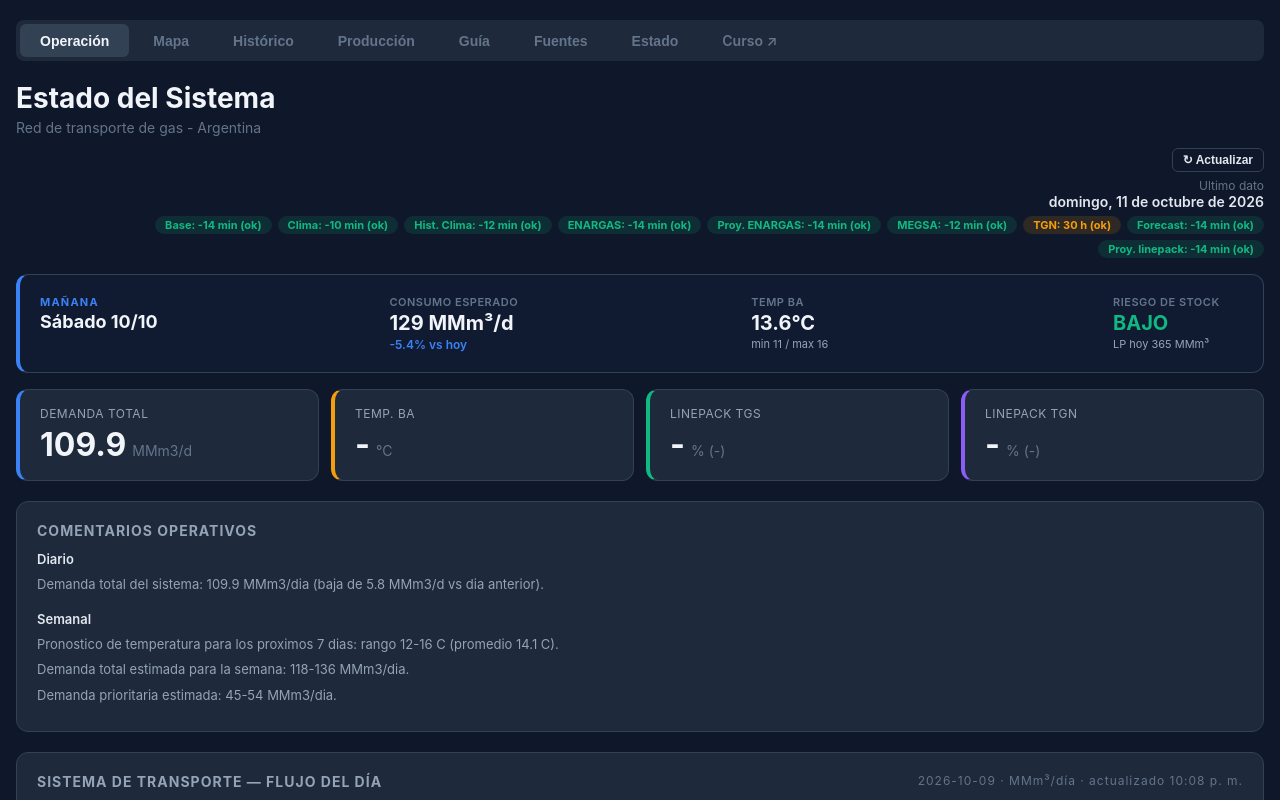
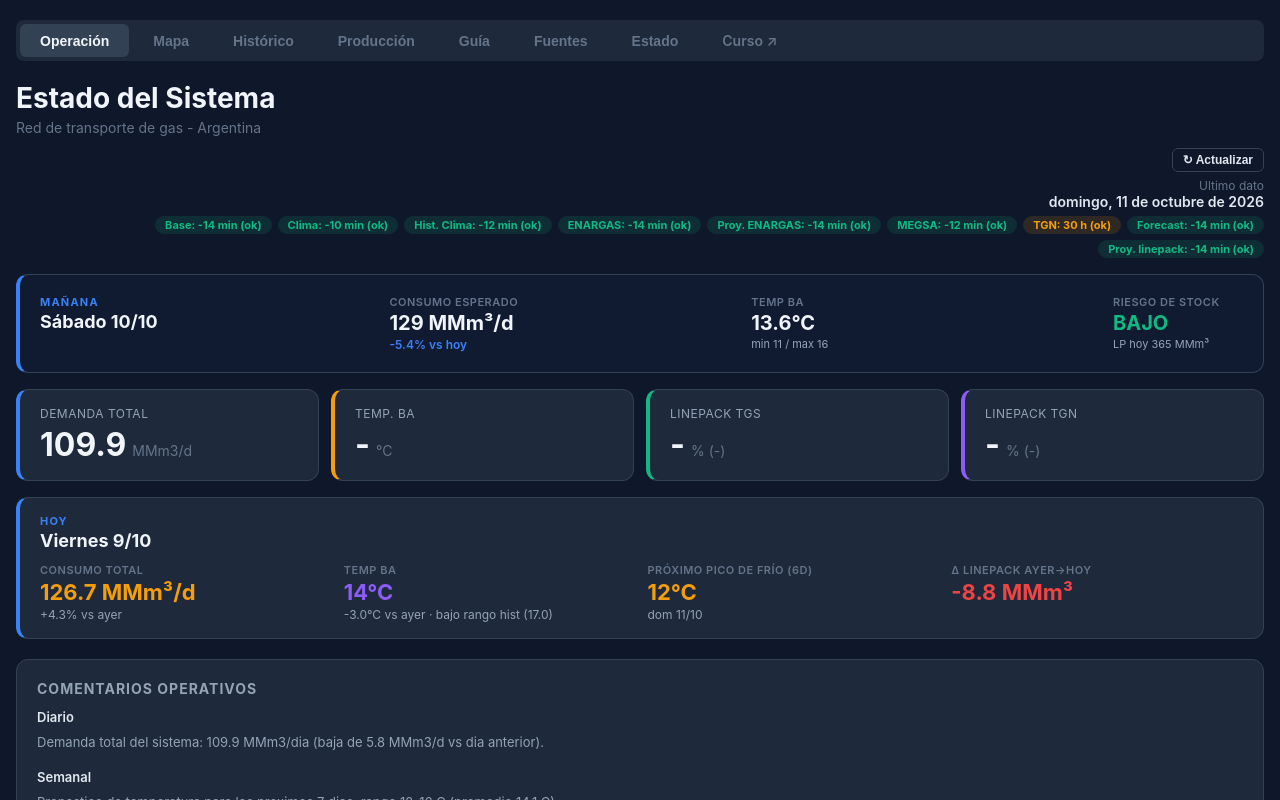
Before and after one commit to RodrigoManassero/estado-sistema-gas-rodrigo, a React (Vite) app: page / in a window 1280 px wide. Shown: the top 800 px of the page. Built offline with nearby package versions, Linux system fonts and the light colour scheme.

Commit message:
Update PulseCard to use rdsReports instead of valid

```diff
--- a/src/components/OperacionPage.tsx
+++ b/src/components/OperacionPage.tsx
@@ -174,8 +174,7 @@ export default function OperacionPage() {
       )}
       <KPICards latest={latest} />
 
-      {/* Actualizado: pasamos 'valid' (daily.json) para que PulseCard lea directamente los estados de TGN y TGS */}
-      <PulseCard rows={valid} />
+      <PulseCard rows={rdsReports as never} />
 
       <div style={{ ...card, marginTop: space.xl }}>
         <CommentsSection comments={comments} />
```
